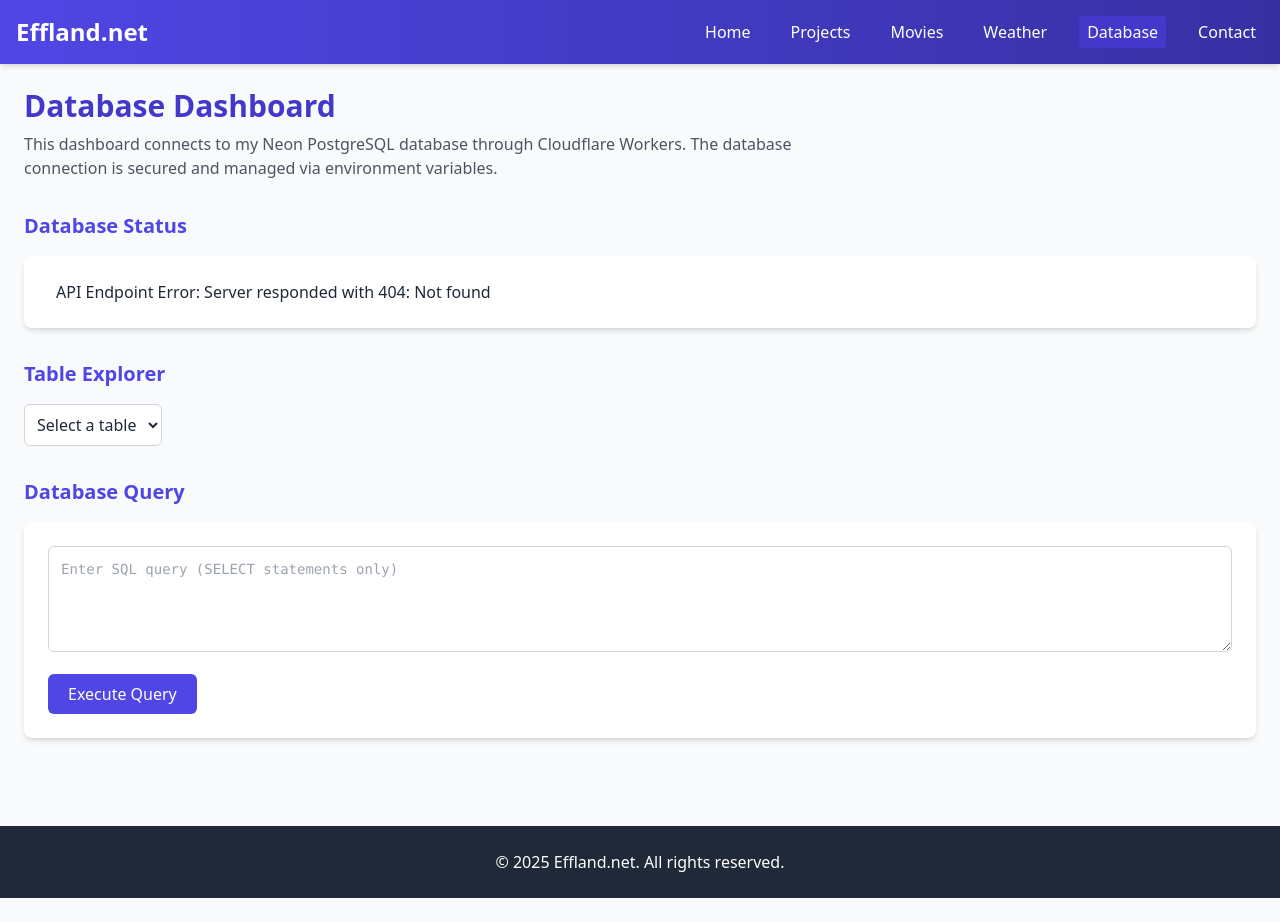
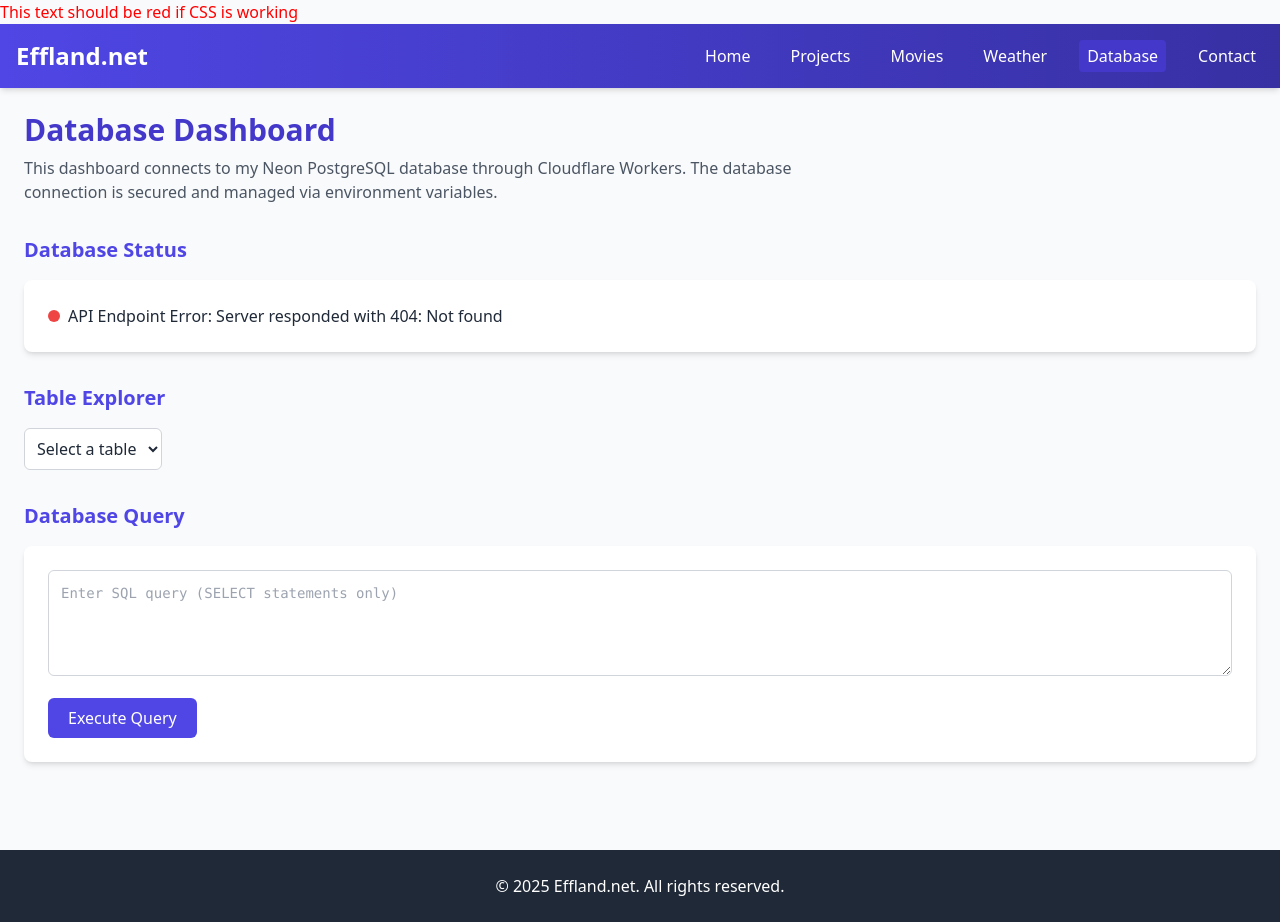
Before and after one commit to seffland/effland.net, a website: page pages/database.html in a window 1280 px wide. Before the commit the page ends 898 px from the top, so only its background shows below. Drawn offline with Linux system fonts and the light colour scheme; no server answers.

Commit message:
Refactor CSS by removing unused classes and adding new utility classes for improved styling; add test CSS to verify functionality in database page.

```diff
--- a/pages/database.html
+++ b/pages/database.html
@@ -16,6 +16,10 @@
     </style>
 </head>
 <body class="bg-gray-50 text-gray-800 min-h-screen flex flex-col font-sans">
+    <style>
+        .test-css { color: red !important; }
+    </style>
+    <p class="test-css">This text should be red if CSS is working</p>
     <!-- Header with gradient background -->
     <header class="bg-gradient-to-r from-indigo-600 to-indigo-800 text-white p-4 shadow-md">
         <div class="container mx-auto flex flex-col md:flex-row justify-between items-center">
```
Also changed, not shown: dist/output.css.
